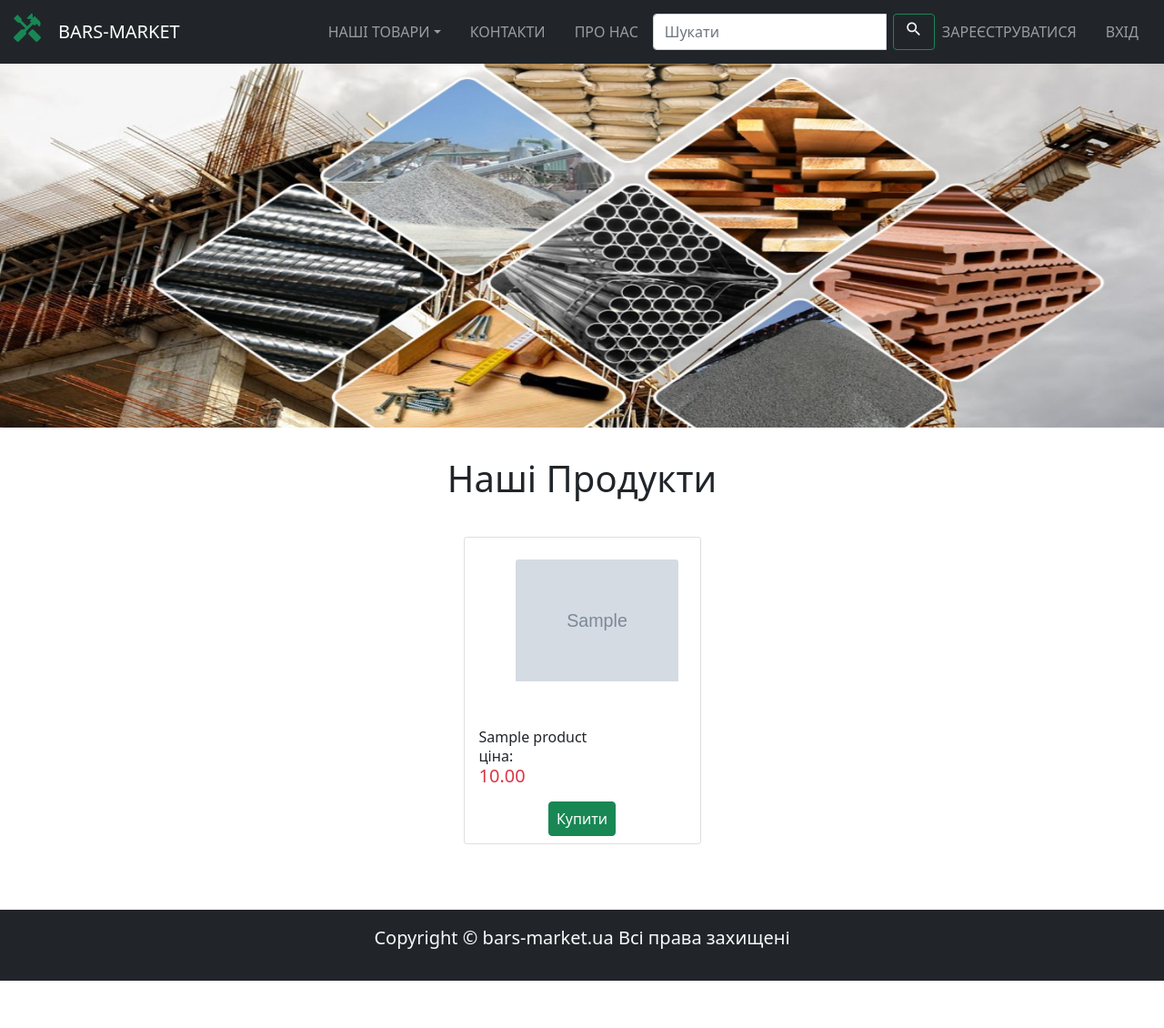
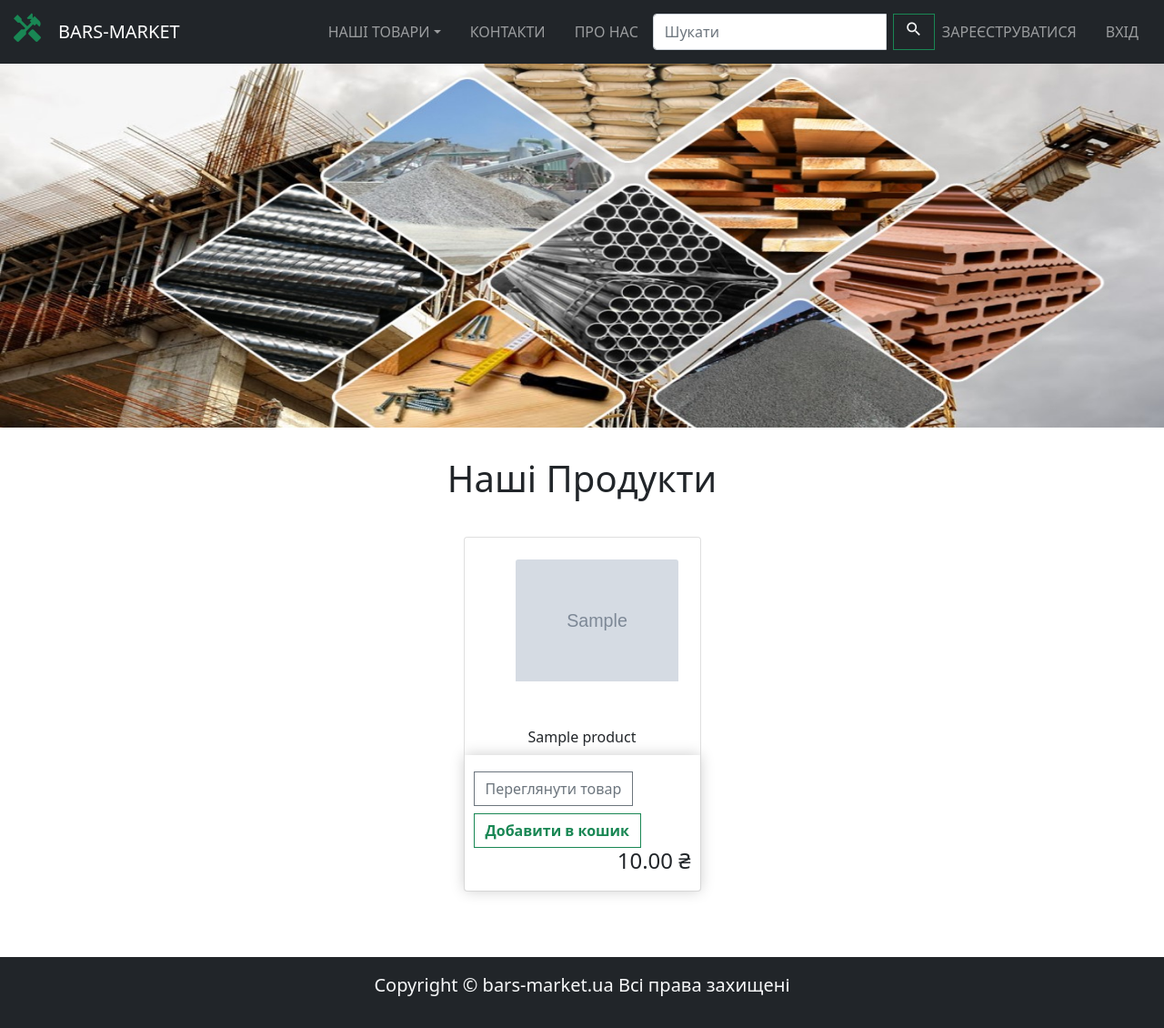
Before and after one commit to barserkaua/Ecommerce-website, a Django app: page / in a window 1280 px wide. Shown: the whole page at 91% size. Before the commit the page ends 1078 px from the top, so only its background shows below. Run offline with Django 3.2, Linux system fonts and the light colour scheme; tables that the repository leaves empty hold one stand-in row (values such as "Sample post"); grey boxes marked "Sample" are stand-in pictures.

Commit message:
upgrade cart №1 add new style

```diff
--- a/barsmarket/static/css/cart.css
+++ b/barsmarket/static/css/cart.css
@@ -16,8 +16,88 @@
     font-size: 30px;
 }
 
-#cart-icon {
-    width: 25px;
-    display: inline-block;
-    margin-left: 15px;
+
+.box-element{
+	box-shadow:hsl(0, 0%, 80%) 0 0 16px;
+	background-color: #fff;
+	border-radius: 4px;
+	padding: 10px;
 }
+
+.thumbnail{
+	width: 100%;
+	height: 200px;
+	-webkit-box-shadow: -1px -3px 5px -2px rgba(214,214,214,1);
+    -moz-box-shadow: -1px -3px 5px -2px rgba(214,214,214,1);
+    box-shadow: -1px -3px 5px -2px rgba(214,214,214,1);
+}
+
+.product{
+	border-radius: 0 0 4px 4px;
+}
+
+
+
+#cart-icon{
+	width:25px;
+	display: inline-block;
+	margin-left: 15px;
+}
+
+#cart-total{
+	display: block;
+	text-align: center;
+	color:#fff;
+	background-color: red;
+	width: 20px;
+	height: 25px;
+	border-radius: 50%;
+	font-size: 14px;
+}
+
+.col-lg-4, .col-lg-6, .col-lg-8, .col-lg-12{
+	margin-top: 10px;
+}
+
+.btn{
+	border-radius: 0;
+}
+
+.row-image{
+	width: 100px;
+}
+
+.form-field{
+	width:250px;
+	display: inline-block;
+	padding: 5px;
+}
+
+.cart-row{
+	display: flex;
+    align-items: flex-stretch;
+    padding-bottom: 10px;
+    margin-bottom: 10px;
+    border-bottom: 1px solid #ececec;
+
+}
+
+.quantity{
+	display: inline-block;
+	font-weight: 700;
+	padding-right:10px;
+
+
+}
+
+.chg-quantity{
+	width: 12px;
+	cursor: pointer;
+	display: block;
+	margin-top: 5px;
+	transition:.1s;
+}
+
+.chg-quantity:hover{
+	opacity: .6;
+}
--- a/shop/templates/shop/home.html
+++ b/shop/templates/shop/home.html
@@ -34,22 +34,17 @@
                         </div>
                         <div class="card-footer d-flex-justify-content-between" style="background: transparent;
                                 border-color: transparent;">
-                            <p class="font-weight-bold mb-0">
+                            <p class="font-weight-bold mb-0 text-center">
                                 {{product.name}}
                             </p>
-                            <h6 class="font-italic mb-0">
-                                ціна:
-                            </h6>
-                            <h5 class="text-danger font-italic mb-0">
-                                {{product.price}}
-                            </h5>
                         </div>
-                        <div class="mx-auto text-inline my-2">
-                        <a href="{% url 'add_product' product.id %}">
-                            <button type="button"  class="btn btn-md btn-block btn-success px-2 mx-2">
-                            Купити
-                            </button>
-                        </a>
+
+                        <div class="box-element product">
+                            <a href="{{product.get_url}}"><button  class="btn btn-outline-secondary add-btn my-2" >Переглянути товар</button></a>
+		                    <a class="btn btn-outline-success" href="{% url 'add_product' product.id %}"><strong>Добавити в кошик</strong></a>
+                            <h4 style="display: inline-block; float: right">
+                                {{product.price}} ₴
+                            </h4>
                         </div>
                     </div>
                 </div>
--- a/shop/templates/shop/navbar.html
+++ b/shop/templates/shop/navbar.html
@@ -54,7 +54,7 @@
                {% endif %}
                {% if item_count > 0 %}
                     <li class="nav-item">
-                        <a href="" class="nav-link text-uppercase font-weight-bold px-3">
+                        <a href="{% url 'cart_detail' %}" class="nav-link text-uppercase font-weight-bold px-3">
                             <i class="material-icons cart-icon">shopping_cart</i>{{item_count}}
                         </a>
                     </li>
```
Also changed, not shown: shop/templates/shop/cart.html (+56 -3 lines).
